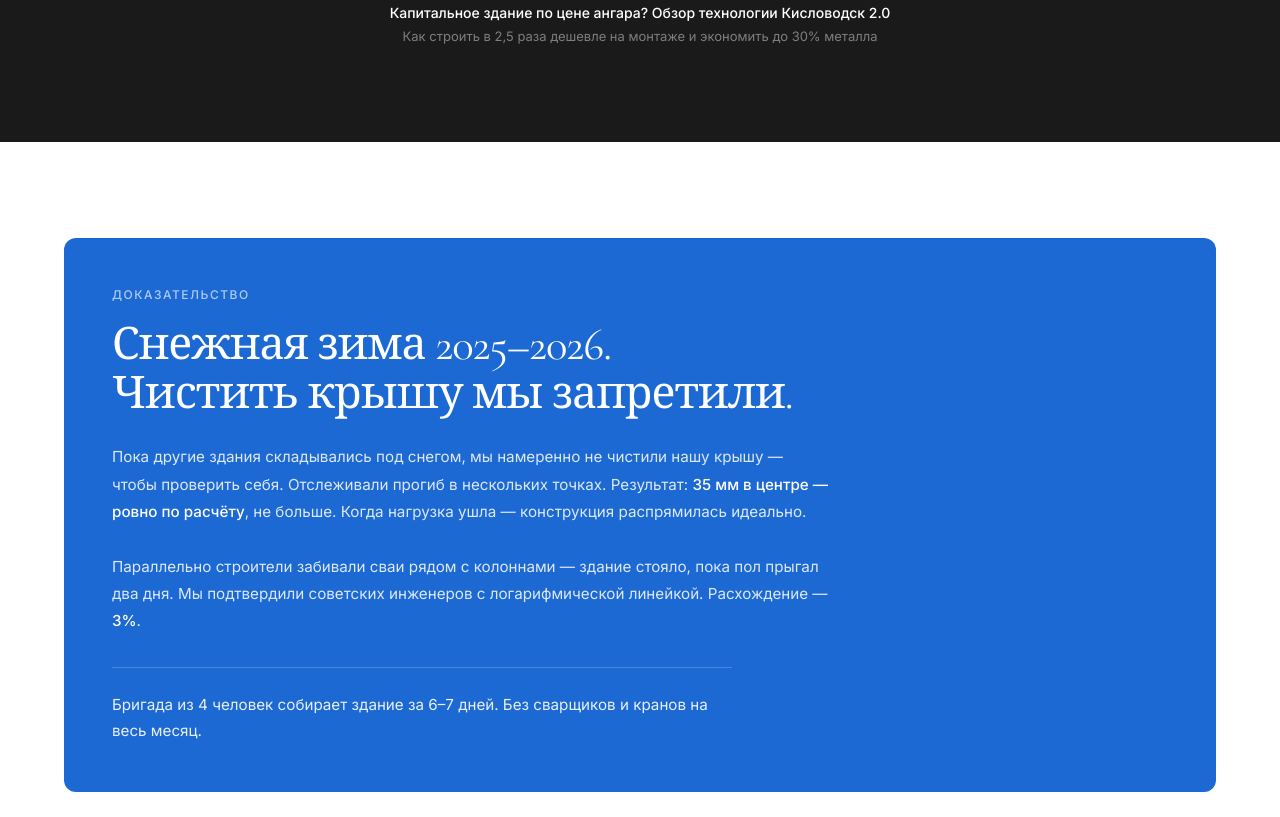
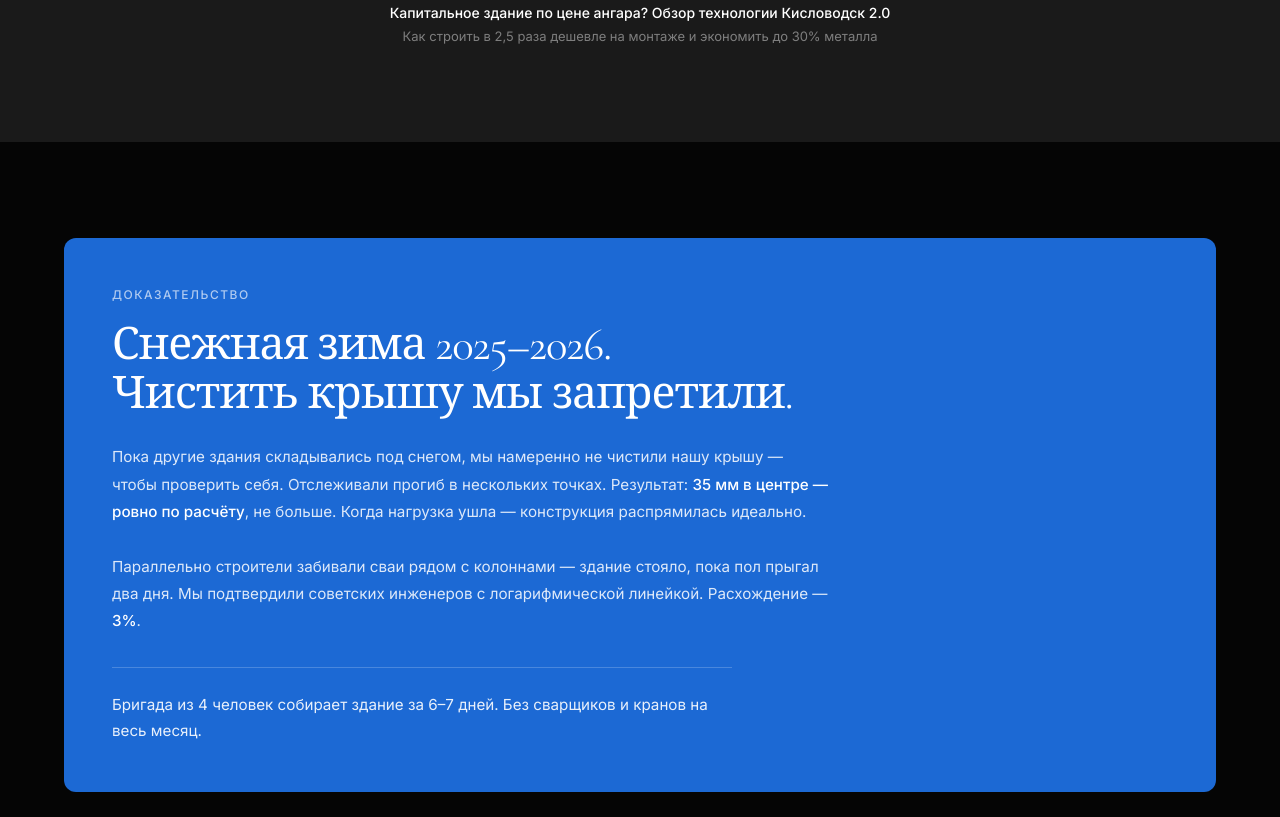
Before and after one commit to PG37-M/kislovodsk-2.0-landing, a plain HTML site: page index.html in a window 1280 px wide. Shown: the part 9163-9980 px from the top of the page. Drawn offline with nearby package versions, Linux system fonts and the light colour scheme; no server answers.

Commit message:
Revert CTA section to original dark theme background
Co-Authored-By: Claude Sonnet 5.5 <noreply@anthropic.com>

```diff
--- a/index.html
+++ b/index.html
@@ -742,24 +742,6 @@
     margin-top: var(--sp-xl); transition: opacity 0.2s;
   }
   .btn-on-coral:hover { opacity: 0.88; }
-
-  /* Тёмная тема: фон секции с плашкой «Доказательство» и формой светлый (цвета светлой темы);
-     сама синяя плашка остаётся как есть */
-  html:not([data-theme="light"]) .hook {
-    --canvas:        #ffffff;
-    --surface-soft:  #f7f7f5;
-    --surface-card:  #f0f0ee;
-    --surface-cream: #f7f7f5;
-    --surface-gray:  #f2f2f0;
-    --surface-gray-mid: #e8e8e6;
-    --hairline:      #e2e2de;
-    --hairline-soft: #ececea;
-    --ink:           #111111;
-    --body-str:      #2a2a28;
-    --body:          #45453f;
-    --muted:         #6c6a64;
-    --muted-soft:    #8a8884;
-  }
 
   /* CTA form band */
   .hook { background: var(--canvas); }
```
